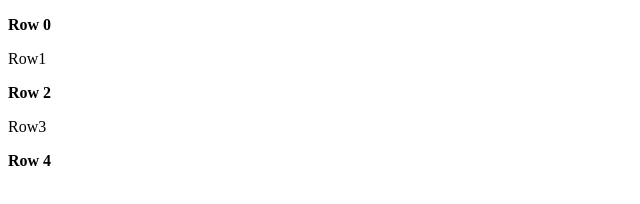
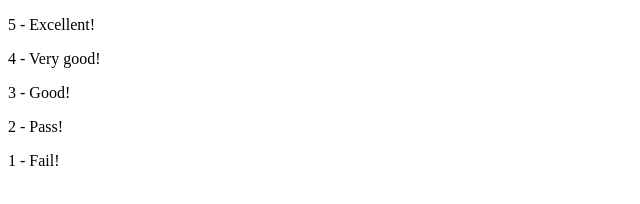
Before and after one commit to Vica-lab-dev/JavaScript, a plain HTML site: page #10 - DOM II/extraExercise.html in a window 1280 px wide. Shown: the whole page, without its empty margins (0-640 px from the left). Drawn offline with Linux system fonts and the light colour scheme.

Commit message:
feat: render grades with text labels

```diff
--- a/#10 - DOM II/extraExercise.html
+++ b/#10 - DOM II/extraExercise.html
@@ -5,8 +5,8 @@
         <title>Title</title>
     </head>
     <body>
-        <div id="flexContainer"></div>
-        <script src="extraExercise16.js"></script>
+        <div id="result"></div>
+        <script src="extraExercise17.js"></script>
 
     </body>
 </html>
--- /dev/null
+++ b/#10 - DOM II/extraExercise17.js
@@ -0,0 +1,34 @@
+let div = document.querySelector("#result");
+
+let grades = [5, 4, 3, 2, 1];
+
+for(let grade of grades)
+{
+    let paragraph = document.createElement("p");
+    if(grade === 5)
+    {
+        paragraph.textContent = grade+" - Excellent!";
+    }
+    else if(grade === 4)
+    {
+        paragraph.textContent = grade+" - Very good!";
+    }
+    else if(grade === 3)
+    {
+        paragraph.textContent = grade+" - Good!";
+    }
+    else if(grade === 2)
+    {
+        paragraph.textContent = grade+" - Pass!";
+    }
+    else if(grade === 1)
+    {
+        paragraph.textContent = grade+" - Fail!";
+    }
+    else
+    {
+        paragraph.textContent = grade+" - Invalid grade!";
+    }
+
+    div.appendChild(paragraph);
+}
```
